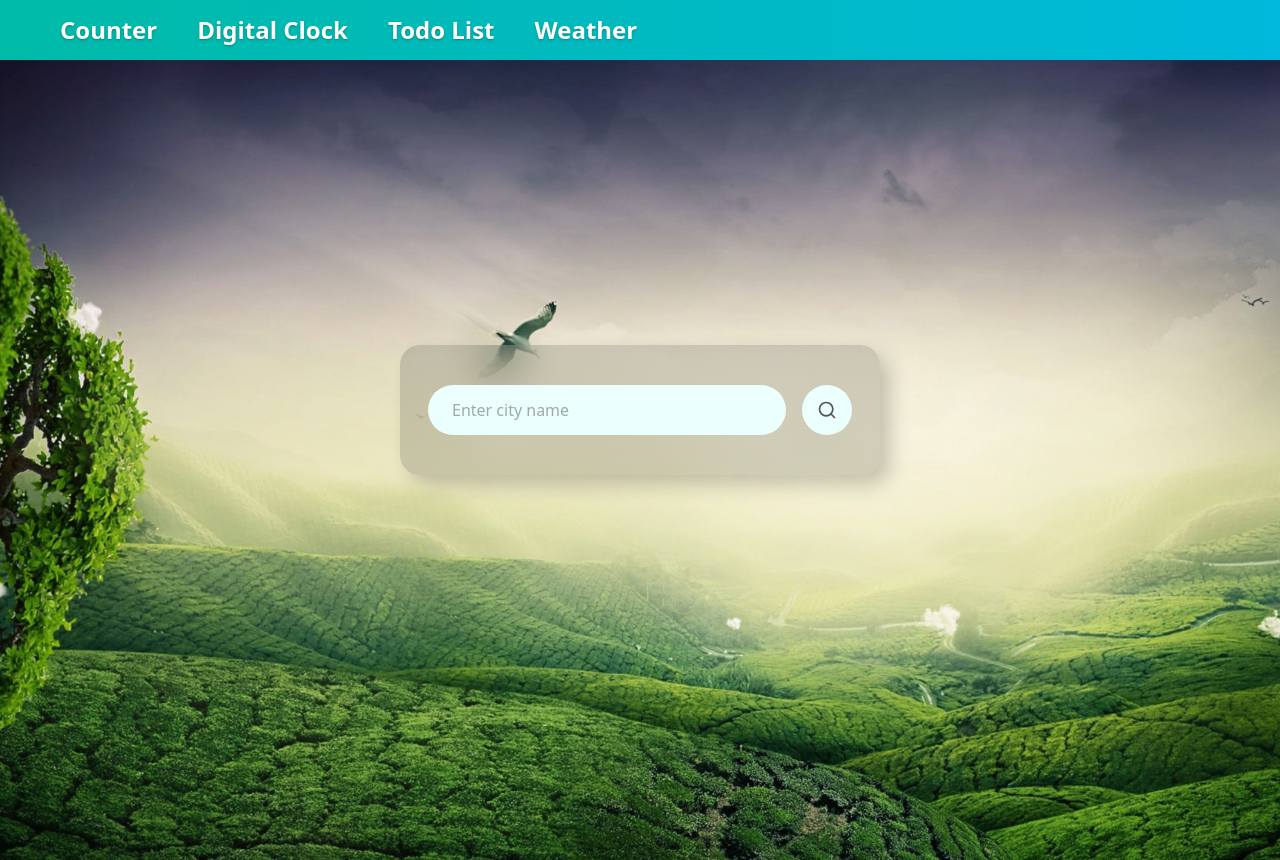
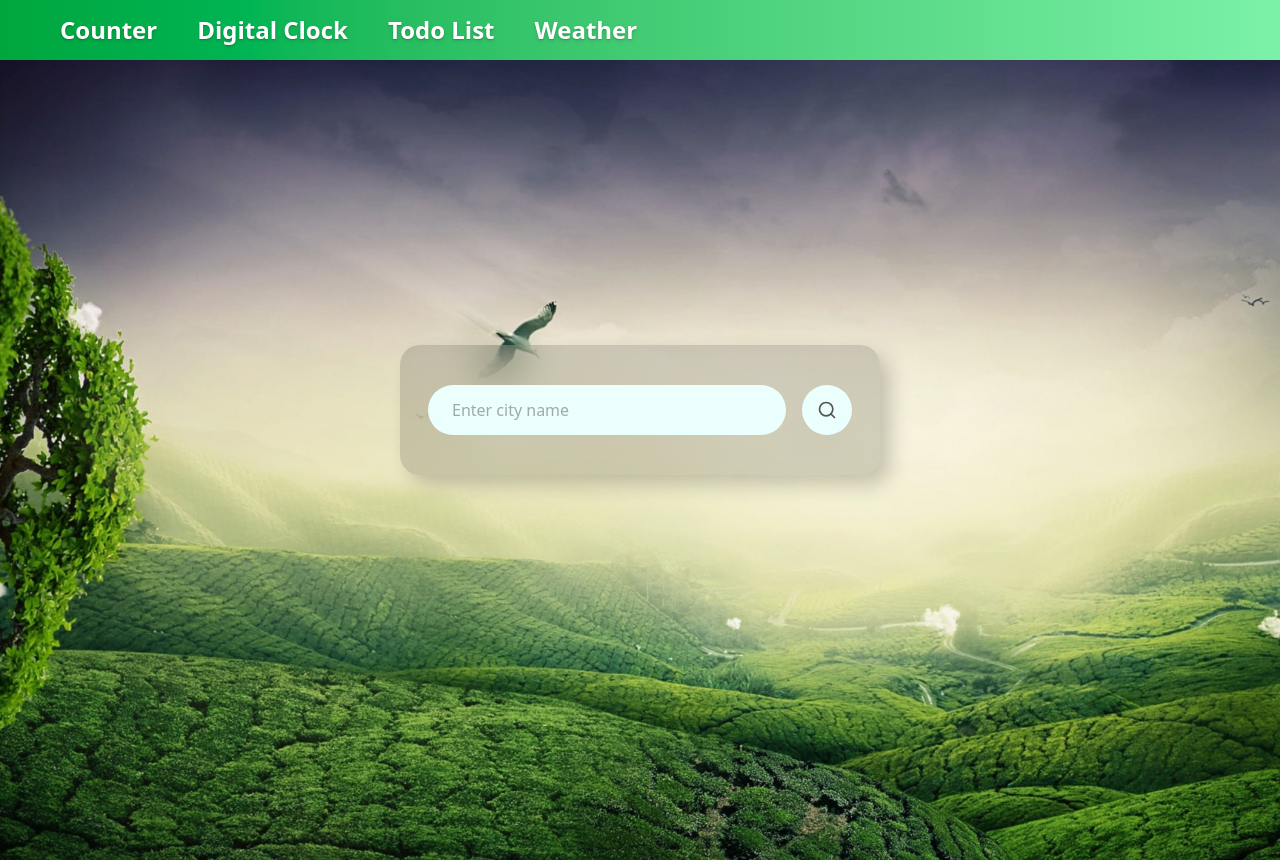
Before and after one commit to saitejavadagam/React-mini-projects, a React (Vite) app: page /weather in a window 1280 px wide. Built offline with nearby package versions, Linux system fonts and the light colour scheme; no server answers.

Commit message:
ADD Weather app gradient

```diff
--- a/src/App.jsx
+++ b/src/App.jsx
@@ -22,7 +22,7 @@ const App = () => {
           <Route path="/counter" element={<Counter setGradient={setGradient} />} />
           <Route path="/digitalclock" element={<DigitalClock setGradient={setGradient} />} />
           <Route path="/todolist" element={<TodoList setGradient={setGradient} />} />
-          <Route path="/weather" element={<Weather />} />
+          <Route path="/weather" element={<Weather setGradient={setGradient} />} />
         </Routes>
       </Suspense>
     </div>
--- a/src/pages/Weather.jsx
+++ b/src/pages/Weather.jsx
@@ -1,15 +1,20 @@
-import { lazy, useState } from 'react';
+import { lazy, useState, useEffect } from 'react';
 import { Search, Wind, Droplets } from 'lucide-react';
 import checkWeather from '../api/checkWeather'
 import getWeatherBackground from "../api/getWeatherBackground"
 const WeatherIcon = lazy(() => import('../components/WeatherIcon'));
 
 
-const Weather = () => {
+const Weather = ({setGradient}) => {
     const [city, setCity] = useState('');
     const [weatherData, setWeatherData] = useState(null);
     const [error, setError] = useState(false);
     const [loading, setLoading] = useState(false);
+
+    const gradient = "bg-linear-to-r to-green-300 from-green-600";
+      useEffect(()=>{
+        setGradient(gradient);
+      });
 
     const handleSearch = async () => {
 
```
